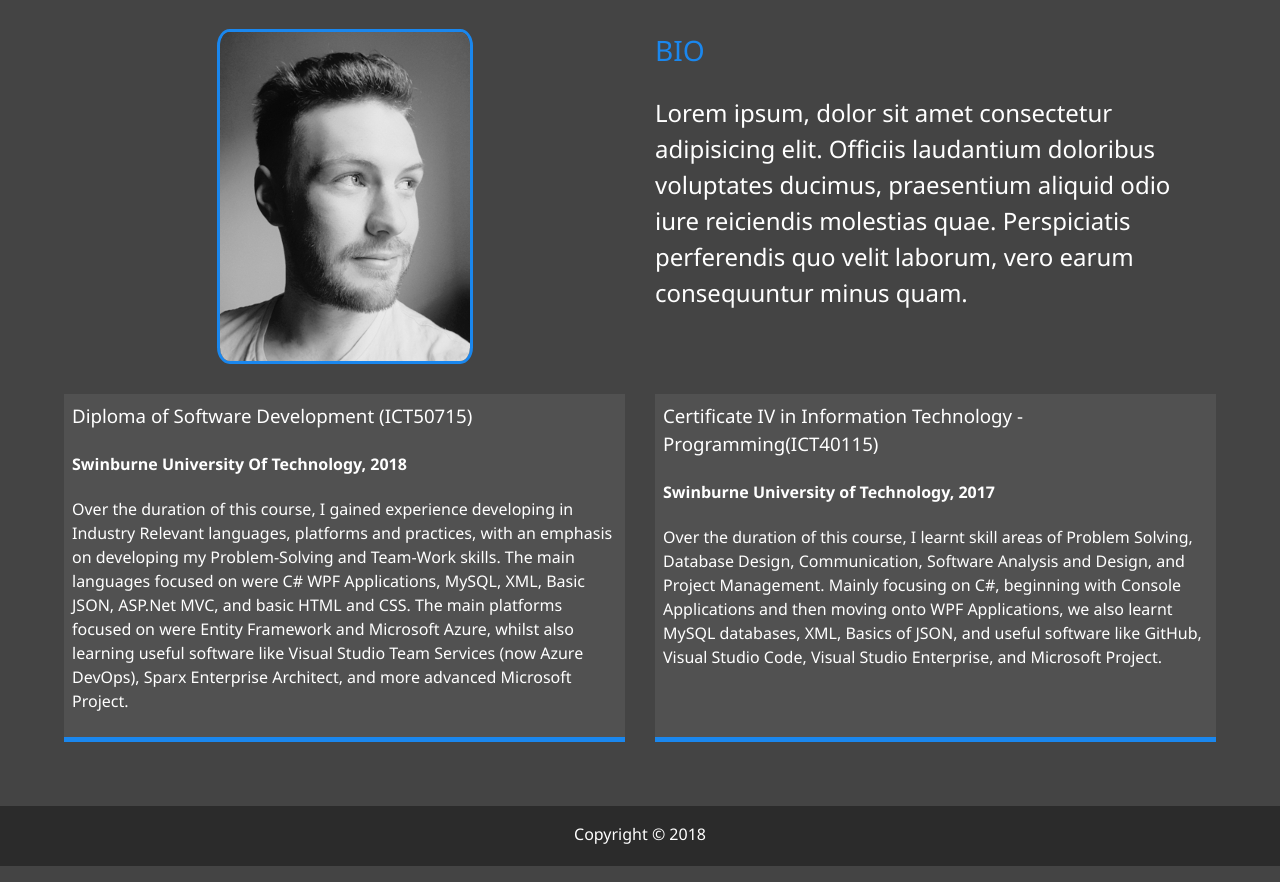
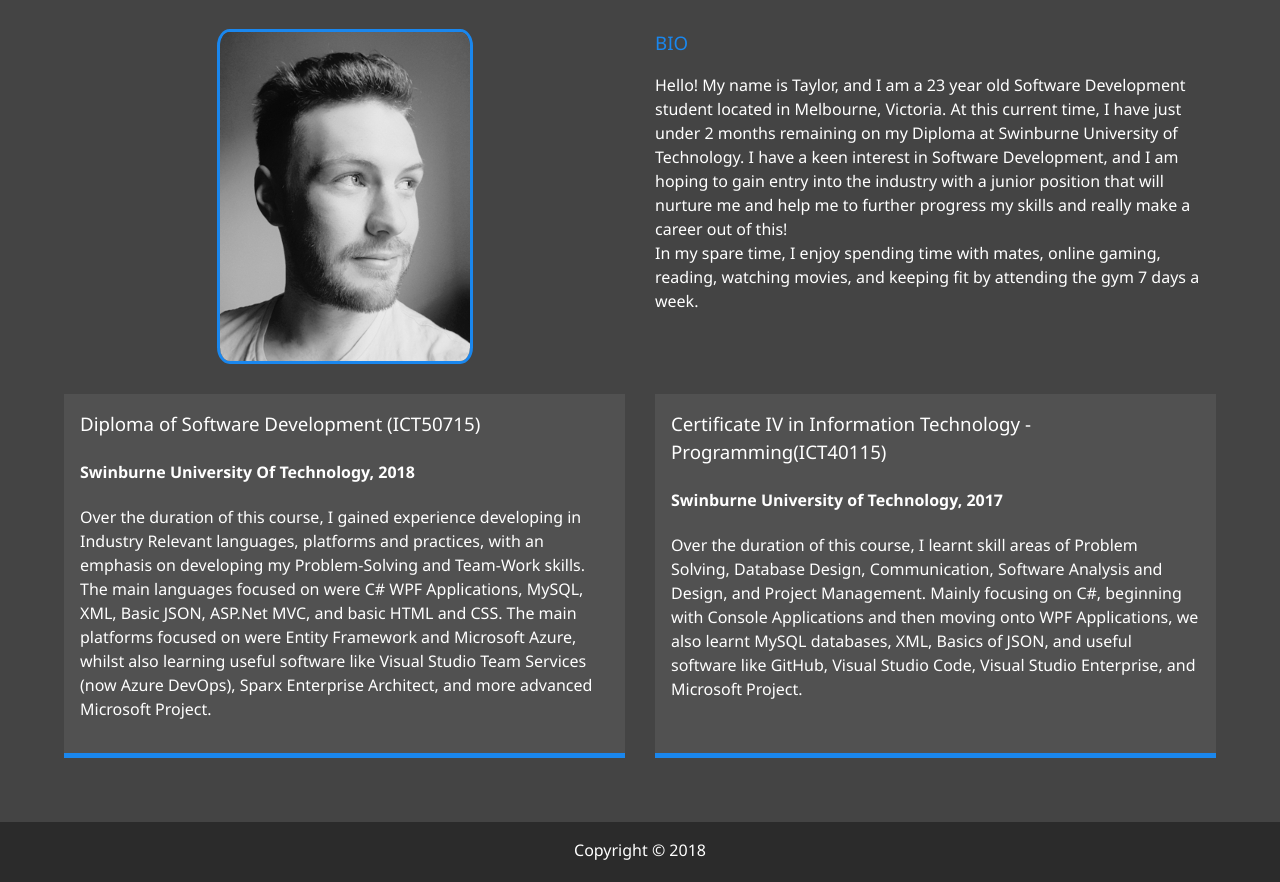
Before and after one commit to Tjandesn/WebPortfolio, a website: page dist/about.html in a window 1280 px wide. Shown: the part 253-1135 px from the top of the page. Drawn offline with Linux system fonts and the light colour scheme.

Commit message:
Filled information

```diff
--- a/scss/main.scss
+++ b/scss/main.scss
@@ -92,7 +92,7 @@ main {
   }
   .bio {
     grid-area: bio;
-    font-size: 1.5rem;
+    font-size: 1rem;
   }
   .job-1 {
     grid-area: job1;
@@ -105,7 +105,7 @@ main {
   }
   .job {
     background: lighten($primary-color, 5);
-    padding: 0.5rem;
+    padding: 1rem;
     border-bottom: $secondary-color 5px solid;
   }
 }
```
Also changed, not shown: dist/about.html, dist/contact.html, dist/css/main.css, dist/index.html.
